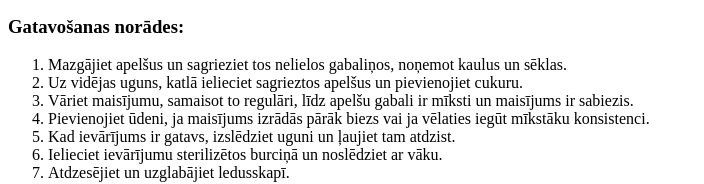
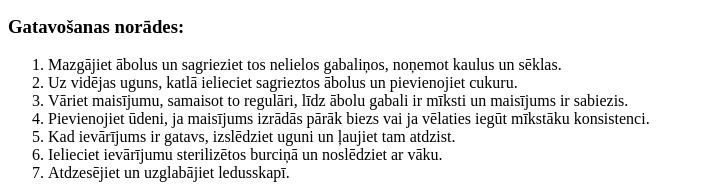
Before and after one commit to D3Nse/prog-1-git, a plain HTML site: page Web/index.html in a window 1280 px wide. Shown: the part 184-368 px from the top of the page, without its empty margins (0-704 px from the left). Drawn offline with Linux system fonts and the light colour scheme.

Commit message:
second commit

```diff
--- a/Web/index.html
+++ b/Web/index.html
@@ -18,9 +18,9 @@
 
     <h3>Gatavošanas norādes:</h3>
     <ol>
-        <li>Mazgājiet apelšus un sagrieziet tos nelielos gabaliņos, noņemot kaulus un sēklas.</li>
-        <li>Uz vidējas uguns, katlā ielieciet sagrieztos apelšus un pievienojiet cukuru.</li>
-        <li>Vāriet maisījumu, samaisot to regulāri, līdz apelšu gabali ir mīksti un maisījums ir sabiezis.</li>
+        <li>Mazgājiet ābolus un sagrieziet tos nelielos gabaliņos, noņemot kaulus un sēklas.</li>
+        <li>Uz vidējas uguns, katlā ielieciet sagrieztos ābolus un pievienojiet cukuru.</li>
+        <li>Vāriet maisījumu, samaisot to regulāri, līdz ābolu gabali ir mīksti un maisījums ir sabiezis.</li>
         <li>Pievienojiet ūdeni, ja maisījums izrādās pārāk biezs vai ja vēlaties iegūt mīkstāku konsistenci.</li>
         <li>Kad ievārījums ir gatavs, izslēdziet uguni un ļaujiet tam atdzist.</li>
         <li>Ielieciet ievārījumu sterilizētos burciņā un noslēdziet ar vāku.</li>
```
